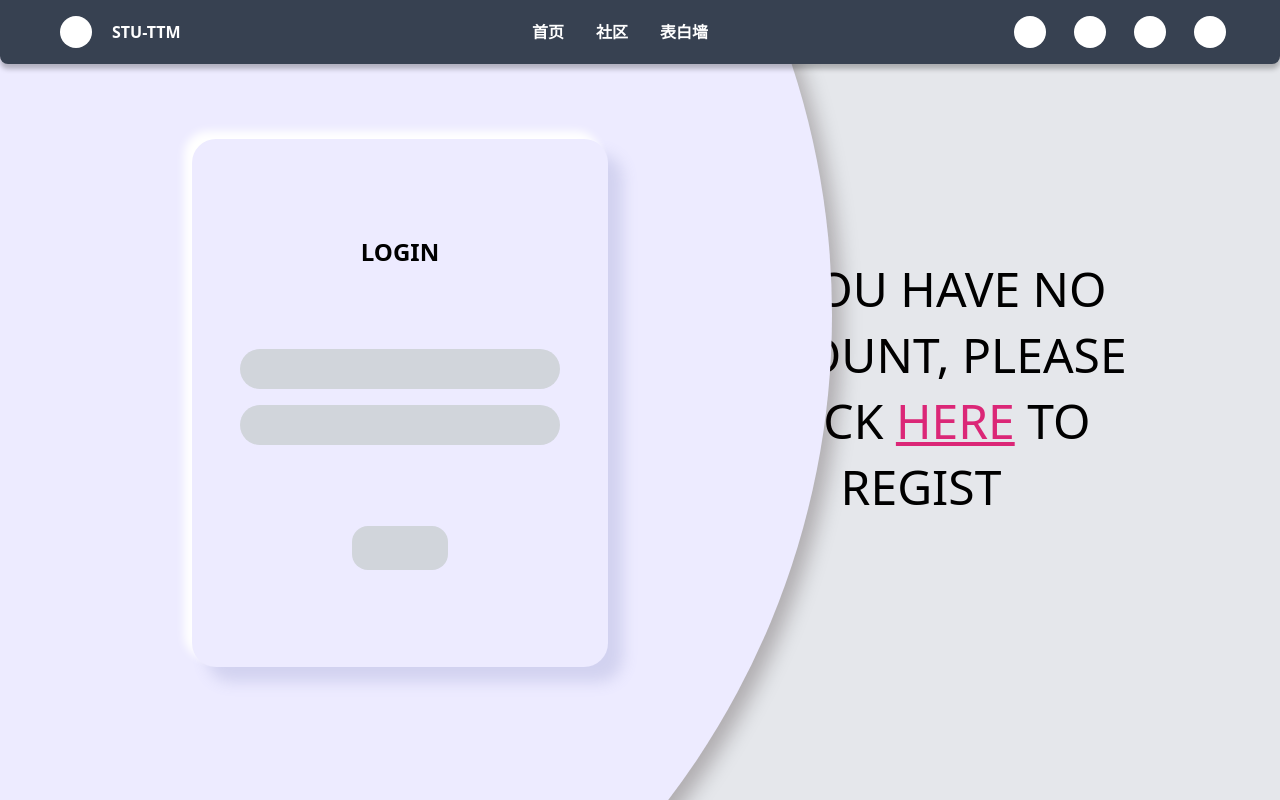
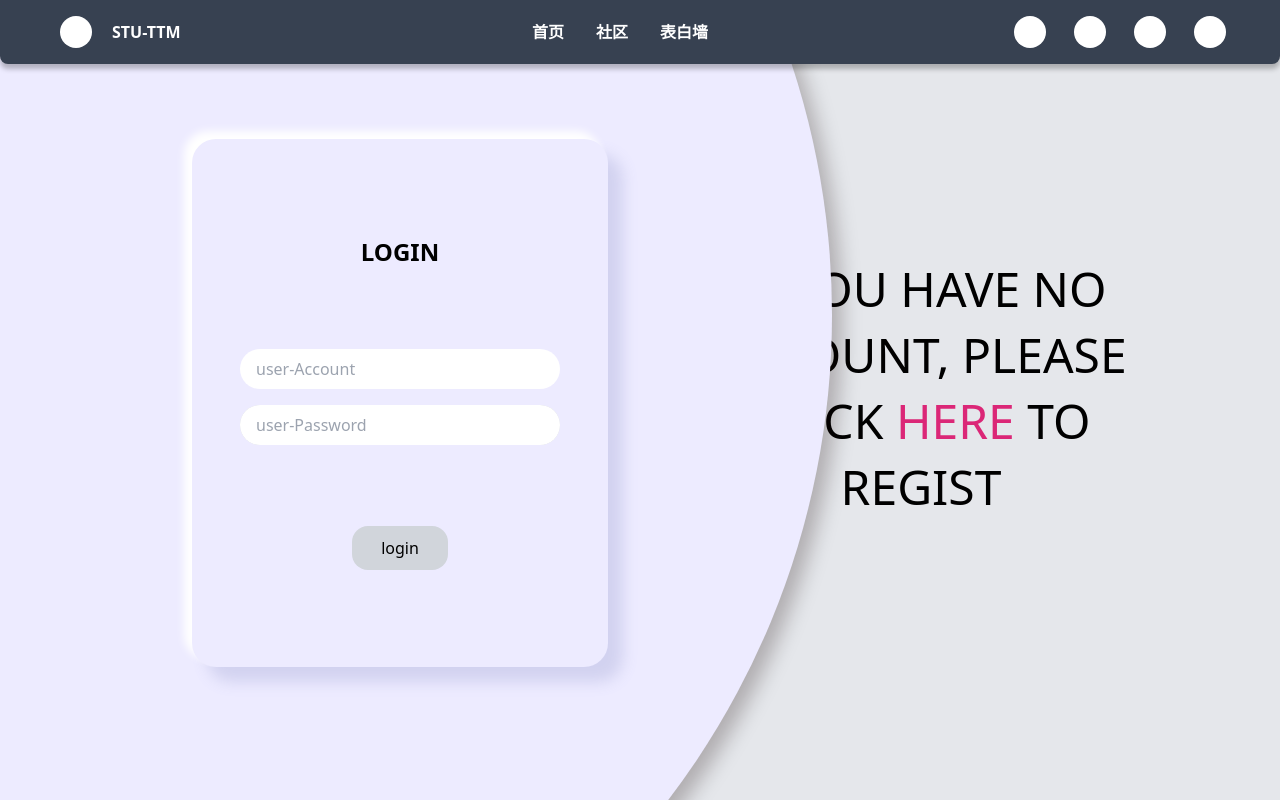
Before and after one commit to STU-TTM/TalkingToTheMoon-FrontEnd, a React (Create React App) app: page / in a window 1280 px wide. Built offline with nearby package versions, Linux system fonts and the light colour scheme.

Commit message:
完善了登录以及注册的input的css样式

```diff
--- a/src/pages/home/index.js
+++ b/src/pages/home/index.js
@@ -1,7 +1,5 @@
-import { Link } from "react-router-dom";
 import { useState } from "react";
 import Navbar from "../../component/Navbar";
-import circleBG from "../../assets/002.png";
 
 function App() {
   const [userChoice, setUserChoice] = useState("Login");
@@ -19,7 +17,7 @@ function App() {
       >
         IF YOU HAVE AN ACCOUNT, PLEASE CLICK{" "}
         <span
-          className="cursor-pointer underline text-pink-600 hover:text-blue-500 transition-all"
+          className="cursor-pointer text-pink-600 hover:text-blue-500 transition-all hover:underline"
           onClick={() => {
             setUserChoice("Login");
           }}
@@ -39,7 +37,7 @@ function App() {
       >
         IF YOU HAVE NO ACCOUNT, PLEASE CLICK{" "}
         <span
-          className="cursor-pointer underline text-pink-600 hover:text-blue-500 transition-all"
+          className="cursor-pointer text-pink-600 hover:text-blue-500 transition-all "
           onClick={() => {
             setUserChoice("Regist");
           }}
@@ -86,11 +84,25 @@ function App() {
           <div className="text-2xl font-bold">LOGIN</div>
           {/* 登录的两个输入框 */}
           <div className="">
-            <div className="w-80 h-10 rounded-3xl bg-gray-300 my-4"></div>
-            <div className="w-80 h-10 rounded-3xl bg-gray-300 my-4"></div>
+            <div className="w-80 h-10 rounded-3xl my-4">
+              <input
+                type="text"
+                placeholder="user-Account"
+                className="w-80 h-10 rounded-3xl bg-white outline-none pl-4 hover:ring-1 focus:ring-2 duration-500"
+              />
+            </div>
+            <div className="w-80 h-10 rounded-3xl bg-gray-300 my-4">
+              <input
+                type="password"
+                placeholder="user-Password"
+                className="w-80 h-10 rounded-3xl bg-white outline-none pl-4 hover:ring-1 focus:ring-2 duration-500"
+              />
+            </div>
           </div>
           {/* 登录按钮 */}
-          <div className="w-24 h-11 rounded-2xl bg-gray-300"> </div>
+          <div className="w-24 h-11 rounded-2xl bg-gray-300 flex justify-center items-center">
+            <span>login</span>
+          </div>
           {/* 用于撑开flex布局 */}
           <div className=""></div>
         </div>
@@ -112,13 +124,32 @@ function App() {
           <div className="text-2xl font-bold">Regist</div>
           {/* 注册的两个输入框 */}
           <div className="">
-            <div className="w-80 h-10 rounded-3xl bg-gray-300 my-5"></div>
-            <div className="w-80 h-10 rounded-3xl bg-gray-300 my-5"></div>
-            <div className="w-80 h-10 rounded-3xl bg-gray-300 my-5"></div>
-            <div className="w-80 h-10 rounded-3xl bg-gray-300 my-5"></div>
+            <div className="w-80 h-10 rounded-3xl my-5">
+              <input
+                type="email"
+                placeholder="你的邮件"
+                className="w-80 h-10 rounded-3xl bg-white outline-none pl-4 hover:ring-1 focus:ring-2 duration-500"
+              />
+            </div>
+            <div className="w-80 h-10 rounded-3xl bg-gray-300 my-5">
+              <input
+                type="password"
+                placeholder="密码"
+                className="w-80 h-10 rounded-3xl bg-white outline-none pl-4 hover:ring-1 focus:ring-2 duration-500"
+              />
+            </div>
+            <div className="w-80 h-10 rounded-3xl bg-gray-300 my-5">
+              <input
+                type="password"
+                placeholder="确认密码"
+                className="w-80 h-10 rounded-3xl bg-white outline-none pl-4 hover:ring-1 focus:ring-2 duration-500"
+              />
+            </div>
           </div>
           {/* 注册按钮 */}
-          <div className="w-24 h-11 rounded-2xl bg-gray-300"> </div>
+          <div className="w-24 h-11 rounded-2xl bg-white flex justify-center items-center">
+            <span>regist</span>
+          </div>
           {/* 用于撑开flex布局 */}
           <div className=""></div>
         </div>
--- a/tailwind.config.js
+++ b/tailwind.config.js
@@ -5,7 +5,10 @@ module.exports = {
     extend: {},
   },
   variants: {
-        extend: {},
+    extend: {
+      borderWidth: ["hover", "focus"],
+      ringWidth: ["hover", "active"],
+    },
   },
   plugins: [],
 };
```
Lines whose indentation alone changed are shown as unchanged.
